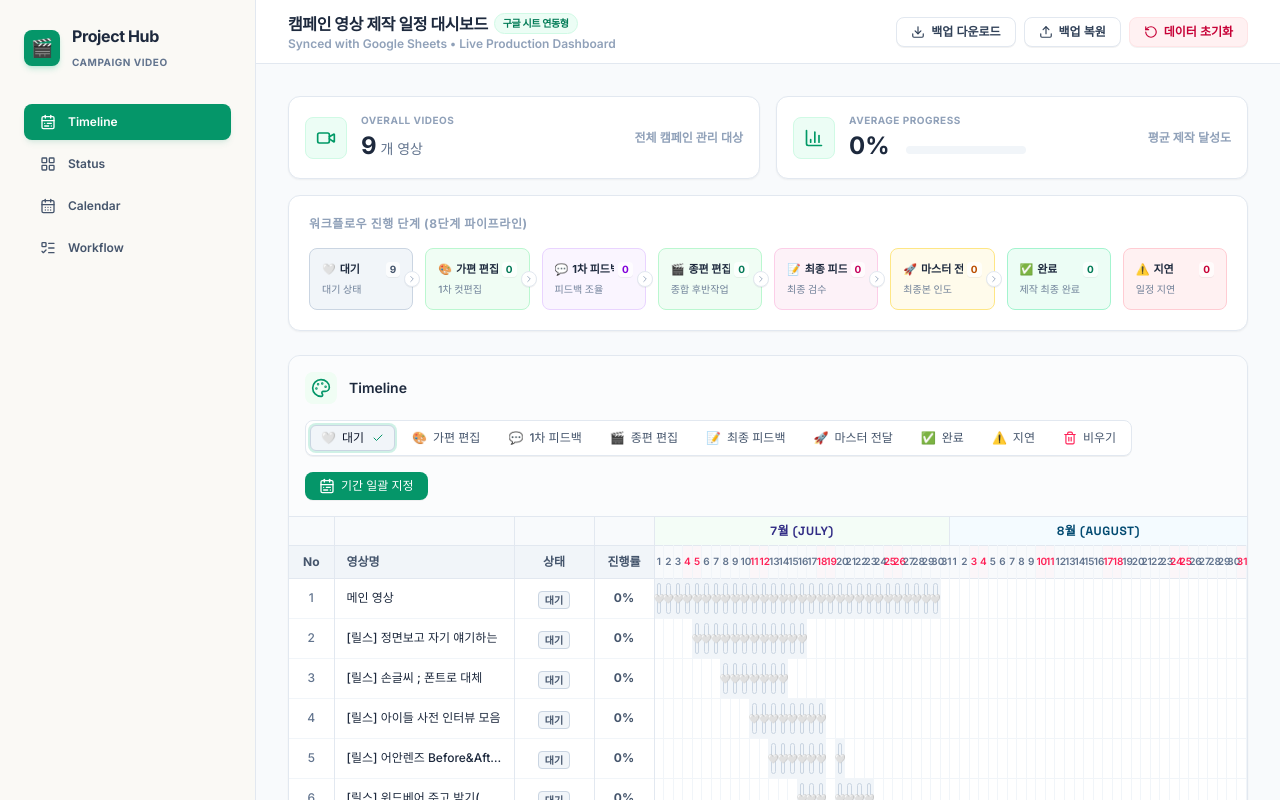
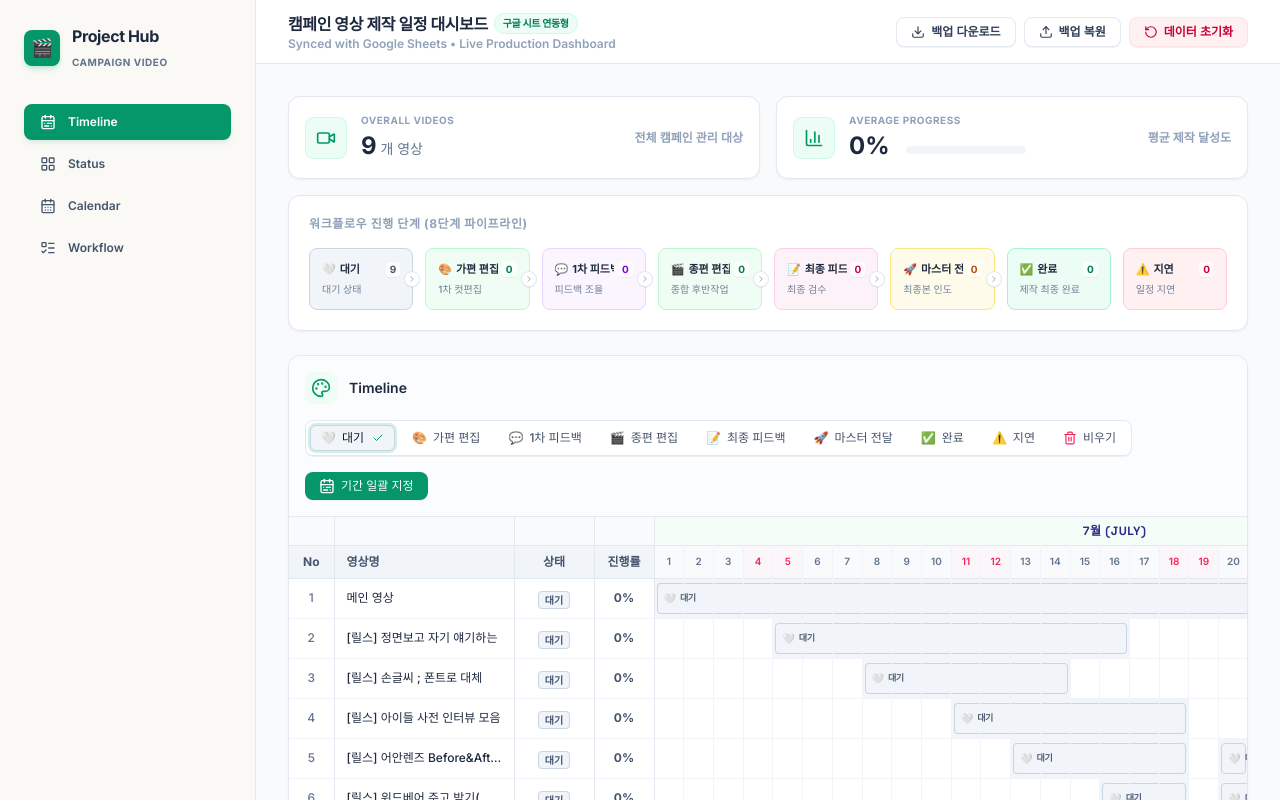
Before and after one commit to sinhyelee-svg/Project-Hub, a React (Vite) app: page / in a window 1280 px wide. Shown: the top 800 px of the page. Built offline with nearby package versions, Linux system fonts and the light colour scheme.

Commit message:
feat: extend timeline and calendar to September
- Update data generator to include September (9/1 to 9/30)
- Add navigation logic for September in CalendarView
- Increase table min-widths to support extended timeline view
- Update app title

```diff
--- a/index.html
+++ b/index.html
@@ -3,7 +3,7 @@
   <head>
     <meta charset="UTF-8" />
     <meta name="viewport" content="width=device-width, initial-scale=1.0" />
-    <title>Welcome to my Project Hub</title>
+    <title>My Google AI Studio App</title>
   </head>
   <body>
     <div id="root"></div>
--- a/src/components/CalendarView.tsx
+++ b/src/components/CalendarView.tsx
@@ -9,17 +9,20 @@ interface CalendarViewProps {
 }
 
 export const CalendarView: React.FC<CalendarViewProps> = ({ videos }) => {
-  const [currentMonth, setCurrentMonth] = useState<7 | 8>(7); // 7 for July, 8 for August
+  const [currentMonth, setCurrentMonth] = useState<7 | 8 | 9>(7); // 7 for July, 8 for August, 9 for September
   const [selectedDay, setSelectedDay] = useState<number>(1); // Currently selected day of the month
 
   // Number of days in each month
-  const daysInMonth = 31; // Both July and August have 31 days
+  const daysInMonth = currentMonth === 9 ? 30 : 31;
 
   // Get weekday of 1st day of month (in 2026)
   // 2026년 7월 1일은 수요일 (Wednesday) -> Sunday index = 3
   // 2026년 8월 1일은 토요일 (Saturday) -> Sunday index = 6
-  const getFirstDayOffset = (month: 7 | 8) => {
-    return month === 7 ? 3 : 6;
+  // 2026년 9월 1일은 화요일 (Tuesday) -> Sunday index = 2
+  const getFirstDayOffset = (month: 7 | 8 | 9) => {
+    if (month === 7) return 3;
+    if (month === 8) return 6;
+    return 2;
   };
 
   const offset = getFirstDayOffset(currentMonth);
@@ -41,6 +44,26 @@ export const CalendarView: React.FC<CalendarViewProps> = ({ videos }) => {
 
   const daysOfWeek = ['일', '월', '화', '수', '목', '금', '토'];
 
+  const handlePrevMonth = () => {
+    if (currentMonth === 8) {
+      setCurrentMonth(7);
+      setSelectedDay(1);
+    } else if (currentMonth === 9) {
+      setCurrentMonth(8);
+      setSelectedDay(1);
+    }
+  };
+
+  const handleNextMonth = () => {
+    if (currentMonth === 7) {
+      setCurrentMonth(8);
+      setSelectedDay(1);
+    } else if (currentMonth === 8) {
+      setCurrentMonth(9);
+      setSelectedDay(1);
+    }
+  };
+
   return (
     <div className="grid grid-cols-1 lg:grid-cols-3 gap-6" id="calendar-view-root">
       {/* Calendar Grid Section */}
@@ -58,24 +81,18 @@ export const CalendarView: React.FC<CalendarViewProps> = ({ videos }) => {
 
           <div className="flex gap-1">
             <button
-              onClick={() => {
-                setCurrentMonth(7);
-                setSelectedDay(1);
-              }}
+              onClick={handlePrevMonth}
               disabled={currentMonth === 7}
               className="p-1.5 bg-slate-100 hover:bg-slate-200 text-slate-600 disabled:opacity-40 rounded-lg transition-all"
             >
               <ChevronLeft className="w-4 h-4" />
             </button>
-            <span className="text-xs font-bold px-3 py-1.5 text-slate-700 bg-slate-100 rounded-lg flex items-center justify-center">
+            <span className="text-xs font-bold px-3 py-1.5 text-slate-700 bg-slate-100 rounded-lg flex items-center justify-center min-w-[50px]">
               {currentMonth}월
             </span>
             <button
-              onClick={() => {
-                setCurrentMonth(8);
-                setSelectedDay(1);
-              }}
-              disabled={currentMonth === 8}
+              onClick={handleNextMonth}
+              disabled={currentMonth === 9}
               className="p-1.5 bg-slate-100 hover:bg-slate-200 text-slate-600 disabled:opacity-40 rounded-lg transition-all"
             >
               <ChevronRight className="w-4 h-4" />
--- a/src/components/GanttTimeline.tsx
+++ b/src/components/GanttTimeline.tsx
@@ -229,7 +229,7 @@ export const GanttTimeline: React.FC<GanttTimelineProps> = ({
         className="overflow-x-auto w-full relative border-slate-200 cursor-cell select-none"
         id="timeline-scroll-container"
       >
-        <table className="w-full border-collapse border-spacing-0 table-fixed">
+        <table className="min-w-[3100px] w-full border-collapse border-spacing-0 table-fixed">
           {/* Header Row 1: Month blocks */}
           <thead>
             <tr className="border-b border-slate-200 text-slate-400">
@@ -239,12 +239,15 @@ export const GanttTimeline: React.FC<GanttTimelineProps> = ({
               <th className="sticky left-[225px] bg-slate-50 z-30 w-[80px] min-w-[80px] p-0 m-0 border-r border-slate-200"></th>
               <th className="sticky left-[305px] bg-slate-50 z-30 w-[60px] min-w-[60px] p-0 m-0 border-r border-slate-200"></th>
 
-              {/* Month Spans: 7/1 to 7/31 (31 cols), 8/1 to 8/31 (31 cols) */}
+              {/* Month Spans: 7/1 to 7/31 (31 cols), 8/1 to 8/31 (31 cols), 9/1 to 9/30 (30 cols) */}
               <th colSpan={31} className="bg-indigo-50/70 text-indigo-900 font-bold text-xs py-1.5 text-center tracking-wider border-r border-slate-200 font-display">
                 7월 (JULY)
               </th>
-              <th colSpan={31} className="bg-sky-50/70 text-sky-900 font-bold text-xs py-1.5 text-center tracking-wider border-slate-200 font-display">
+              <th colSpan={31} className="bg-sky-50/70 text-sky-900 font-bold text-xs py-1.5 text-center tracking-wider border-r border-slate-200 font-display">
                 8월 (AUGUST)
+              </th>
+              <th colSpan={30} className="bg-emerald-50/70 text-emerald-900 font-bold text-xs py-1.5 text-center tracking-wider border-slate-200 font-display">
+                9월 (SEPTEMBER)
               </th>
             </tr>
 
@@ -265,8 +268,9 @@ export const GanttTimeline: React.FC<GanttTimelineProps> = ({
 
               {/* July days */}
               {Array.from({ length: 31 }).map((_, d) => {
-                const dayStr = `${d + 1}`;
-                const isWeekend = (d + 1) % 7 === 4 || (d + 1) % 7 === 5; // Simulating weekends
+                const dayNum = d + 1;
+                const dayStr = `${dayNum}`;
+                const isWeekend = (dayNum + 2) % 7 === 6 || (dayNum + 2) % 7 === 0; // July 1 is Wed
                 return (
                   <th
                     key={`july-${dayStr}`}
@@ -281,11 +285,29 @@ export const GanttTimeline: React.FC<GanttTimelineProps> = ({
 
               {/* August days */}
               {Array.from({ length: 31 }).map((_, d) => {
-                const dayStr = `${d + 1}`;
-                const isWeekend = (d + 2) % 7 === 4 || (d + 2) % 7 === 5; // Simulating weekends differently for Aug
+                const dayNum = d + 1;
+                const dayStr = `${dayNum}`;
+                const isWeekend = (dayNum + 5) % 7 === 6 || (dayNum + 5) % 7 === 0; // Aug 1 is Sat
                 return (
                   <th
                     key={`august-${dayStr}`}
+                    className={`text-center text-[10px] font-semibold w-7 min-w-7 py-2 border-r border-slate-100 ${
+                      isWeekend ? 'bg-rose-50/40 text-rose-500' : 'text-slate-500'
+                    }`}
+                  >
+                    {dayStr}
+                  </th>
+                );
+              })}
+
+              {/* September days */}
+              {Array.from({ length: 30 }).map((_, d) => {
+                const dayNum = d + 1;
+                const dayStr = `${dayNum}`;
+                const isWeekend = (dayNum + 1) % 7 === 6 || (dayNum + 1) % 7 === 0; // Sep 1 is Tue
+                return (
+                  <th
+                    key={`september-${dayStr}`}
                     className={`text-center text-[10px] font-semibold w-7 min-w-7 py-2 border-r border-slate-100 ${
                       isWeekend ? 'bg-rose-50/40 text-rose-500' : 'text-slate-500'
                     }`}
@@ -327,9 +349,18 @@ export const GanttTimeline: React.FC<GanttTimelineProps> = ({
                   {video.progress}%
                 </td>
 
-                {/* Days of July & August */}
-                {DATE_LIST.map((date) => {
+                {/* Days of July, August & September */}
+                {DATE_LIST.map((date, index) => {
                   const phase = video.schedule[date] || '';
+                  const prevDate = index > 0 ? DATE_LIST[index - 1] : null;
+                  const nextDate = index < DATE_LIST.length - 1 ? DATE_LIST[index + 1] : null;
+
+                  const prevPhase = prevDate ? (video.schedule[prevDate] || '') : '';
+                  const nextPhase = nextDate ? (video.schedule[nextDate] || '') : '';
+
+                  const isConnectedLeft = phase !== '' && phase === prevPhase;
+                  const isConnectedRight = phase !== '' && phase === nextPhase;
+
                   const meta = phase ? PHASE_META[phase as Exclude<SchedulePhase, ''>] : null;
 
                   return (
@@ -337,19 +368,27 @@ export const GanttTimeline: React.FC<GanttTimelineProps> = ({
                       key={date}
                       onMouseDown={() => handleMouseDown(video.id, date)}
                       onMouseEnter={() => handleMouseEnter(video.id, date)}
-                      className={`relative text-center border-r border-slate-100 p-0 h-10 transition-all select-none hover:opacity-85 ${
-                        meta ? meta.bg : 'bg-transparent'
-                      }`}
+                      className={`relative text-center border-r border-slate-100 p-0 h-10 transition-all select-none hover:opacity-85 overflow-visible ${
+                        phase !== '' ? (isConnectedLeft ? 'z-10' : 'z-[15]') : 'z-0'
+                      } ${meta ? meta.bg : 'bg-transparent'}`}
                       title={`${video.name} - ${date}: ${phase || '지정 없음'}`}
                     >
                       {/* Interactive block overlay */}
                       {phase && (
                         <div
-                          className={`absolute inset-y-1 inset-x-0.5 rounded-sm flex items-center justify-center border ${meta?.border}`}
+                          className={`absolute inset-y-1 flex items-center justify-center border overflow-visible ${meta?.border} ${meta?.bg} z-10
+                            ${isConnectedLeft ? 'left-0 border-l-0 rounded-l-none' : 'left-0.5 rounded-l-sm'}
+                            ${isConnectedRight ? 'right-0 border-r-0 rounded-r-none' : 'right-0.5 rounded-r-sm'}
+                          `}
                         >
-                          <span className="text-[10px] scale-90" role="img" aria-label={phase}>
-                            {meta?.emoji}
-                          </span>
+                          {!isConnectedLeft && (
+                            <span className={`absolute left-1.5 text-[9px] font-extrabold ${meta?.color} whitespace-nowrap flex items-center gap-1 select-none pointer-events-none z-20`}>
+                              <span className="text-[10px]" role="img" aria-label={phase}>
+                                {meta?.emoji}
+                              </span>
+                              <span className="opacity-95 tracking-tighter">{meta?.label}</span>
+                            </span>
+                          )}
                         </div>
                       )}
                     </td>
--- a/src/components/VideoListTable.tsx
+++ b/src/components/VideoListTable.tsx
@@ -127,7 +127,7 @@ export const VideoListTable: React.FC<VideoListTableProps> = ({
 
       {/* Table Content */}
       <div className="overflow-x-auto" id="video-table-scroller">
-        <table className="w-full text-left border-collapse">
+        <table className="min-w-[950px] w-full text-left border-collapse">
           <thead>
             <tr className="bg-slate-50/70 border-b border-slate-200 text-slate-500 text-xs font-bold font-display">
               <th className="py-3 px-4 w-12 text-center">No</th>
```
Also changed, not shown: src/data.ts (+6 -2 lines).
